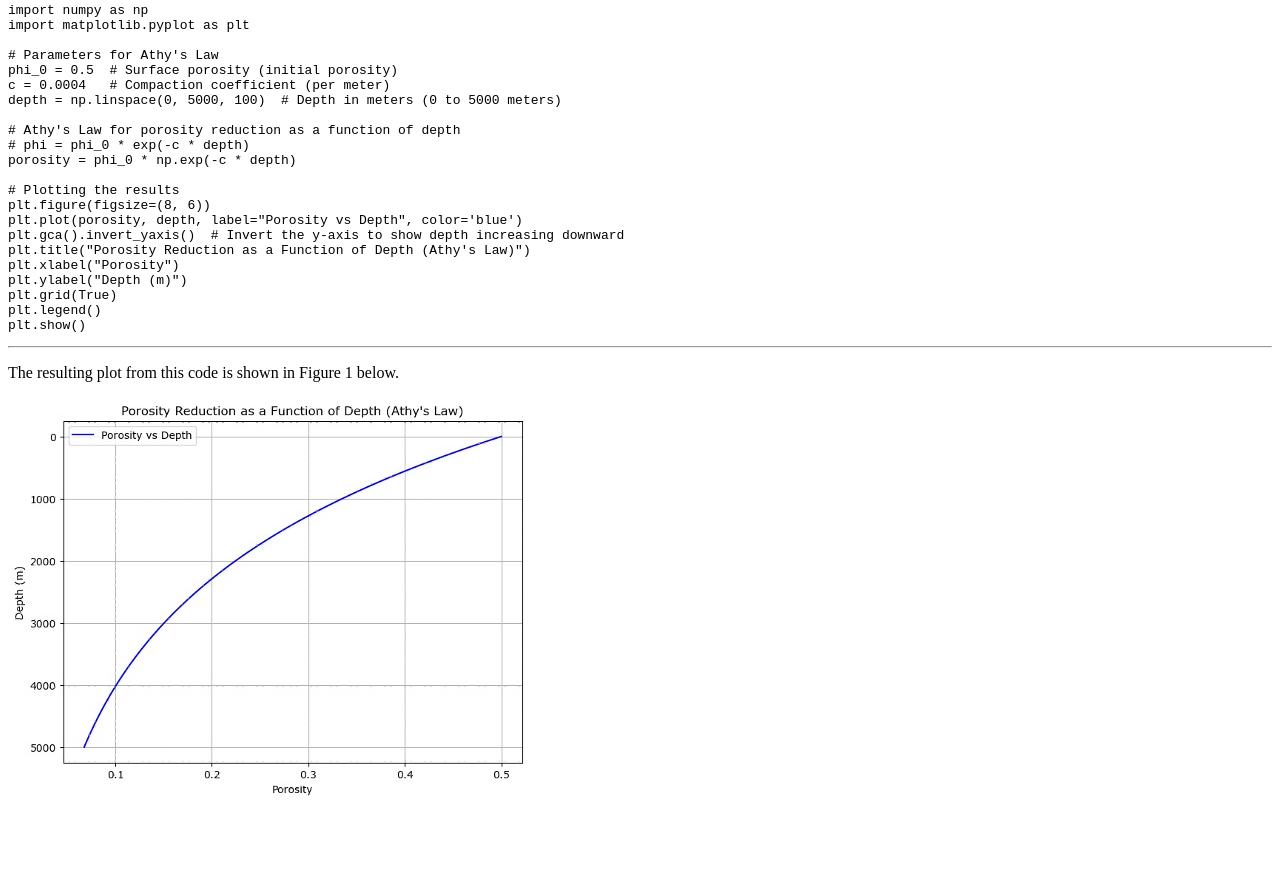
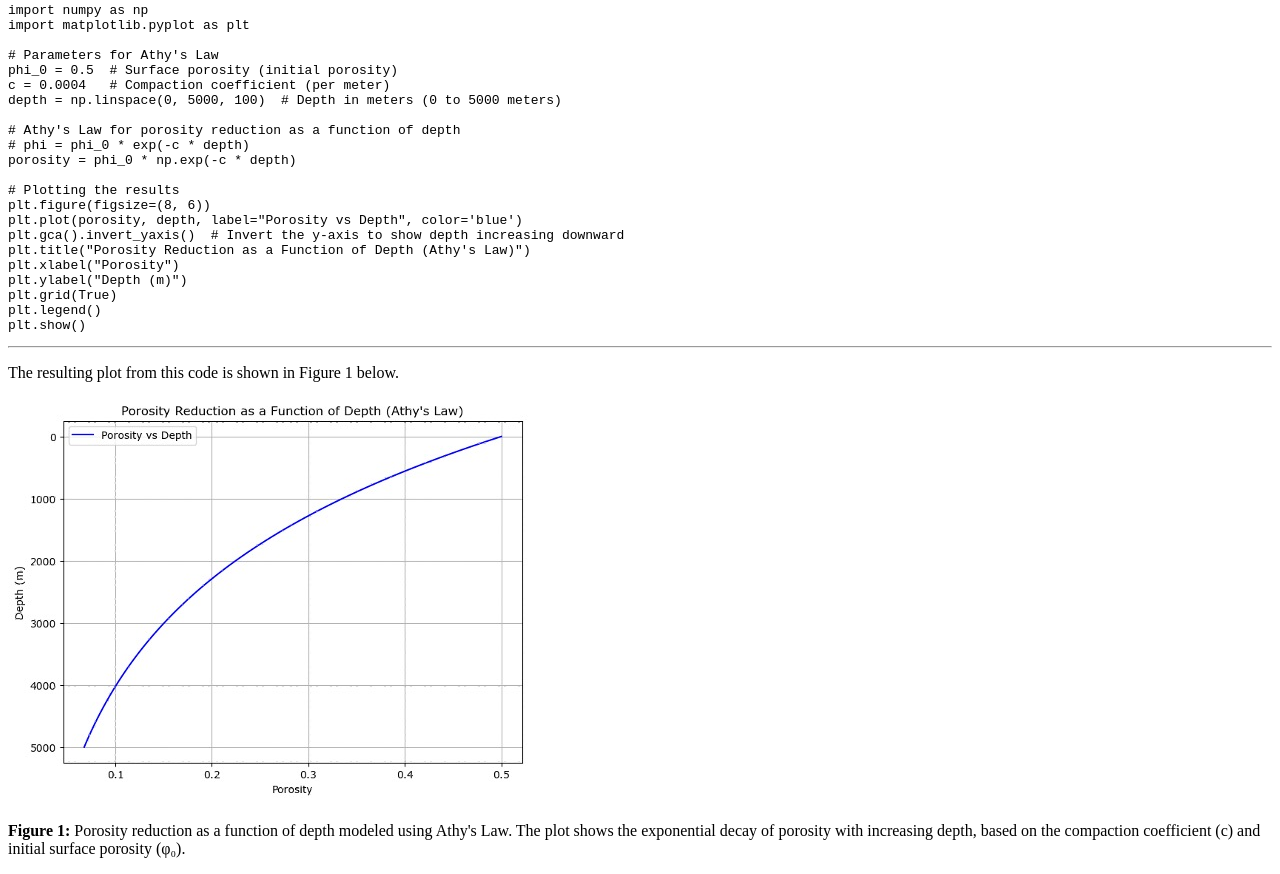
Before and after one commit to yjliu212/hello-world, a plain HTML site: page Chapter_2.html in a window 1280 px wide. Shown: the part 1091-1965 px from the top of the page. Before the commit the page ends 1905 px from the top, so only its background shows below. Drawn offline with Linux system fonts and the light colour scheme.

Commit message:
Update Chapter_2.html

```diff
--- a/Chapter_2.html
+++ b/Chapter_2.html
@@ -88,6 +88,7 @@ plt.show()
 <p>The resulting plot from this code is shown in Figure 1 below.</p>
 
 <img src="image.jpeg" alt="Porosity Reduction Plot">
+<p><strong>Figure 1:</strong> Porosity reduction as a function of depth modeled using Athy's Law. The plot shows the exponential decay of porosity with increasing depth, based on the compaction coefficient (c) and initial surface porosity (φ₀).</p>
 
 </body>
 </html>
```
